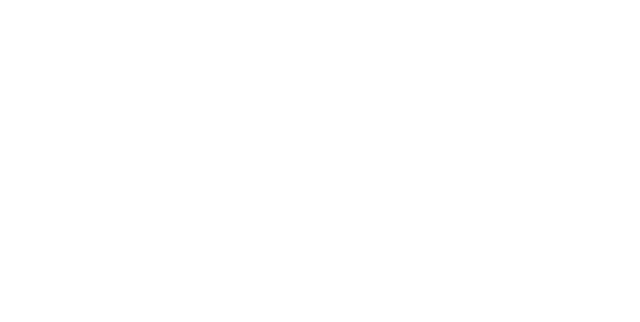
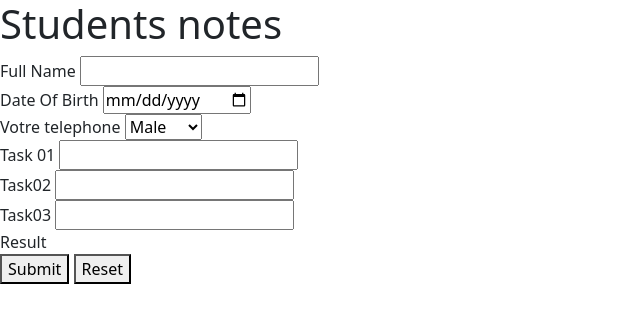
Before and after one commit to Ghada-Fekih/StudentNote, a plain HTML site: page index.html in a window 1280 px wide. Shown: the whole page, without its empty margins (0-640 px from the left). Drawn offline with nearby package versions, Linux system fonts and the light colour scheme.

Commit message:
create class gauche and class droite
div class gauche and div class droite

```diff
--- a/index.html
+++ b/index.html
@@ -18,6 +18,60 @@
     <!-- place navbar here -->
   </header>
   <main>
+      <form onsubmit="event.preventDefault();">
+        <h1>Students notes</h1>
+        <div class="separation"></div>
+        <div class="corps-formulaire">
+            <div class="gauche">
+                <div class="groupe">
+                    <label>Full Name</label>
+                    <input autocomplete="off" class="fullname" type="text">
+                    <i class="fas fa-user"></i>
+                </div>
+                <div class="groupe">
+                    <label>Date Of Birth</label>
+                    <input autocomplete="off" class="dateofbirth" type="date">
+                    <i class="fas fa-envelope"></i>
+                </div>
+                <div class="groupe">
+                    <label>Votre telephone</label>
+                    <select name="gender">
+                        <option value="Male">Male</option>
+                        <option value="Female">Female</option>
+                    </select>
+                    <i class="fa-solid fa-venus-double"></i>
+                </div>
+                <div class="groupe">
+                    <label>Task 01</label>
+                    <input autocomplete="off" class="task1" type="text">
+                    <i class="fa-solid fa-clipboard"></i>
+                </div>
+                <div class="groupe">
+                    <label>Task02</label>
+                    <input autocomplete="off" class="task2" type="text">
+                    <i class="fa-solid fa-clipboard"></i>
+                </div>
+                <div class="groupe">
+                    <label>Task03</label>
+                    <input autocomplete="off" class="task3" type="text">
+                    <i class="fa-solid fa-clipboard"></i>
+                </div>
+
+            </div>
+            <div class="droite">
+                <div class="groupe">
+                    <label>Result</label>
+                    <div class="result">
+
+                    </div>
+                </div>
+                <div class="pied-formulaire">
+                    <button class="button-calcule submit">Submit</button>
+                    <button class="button-calcule reset">Reset</button>
+                </div>
+            </div>
+        </div>
+    </form>
 
   </main>
   <footer>
```
